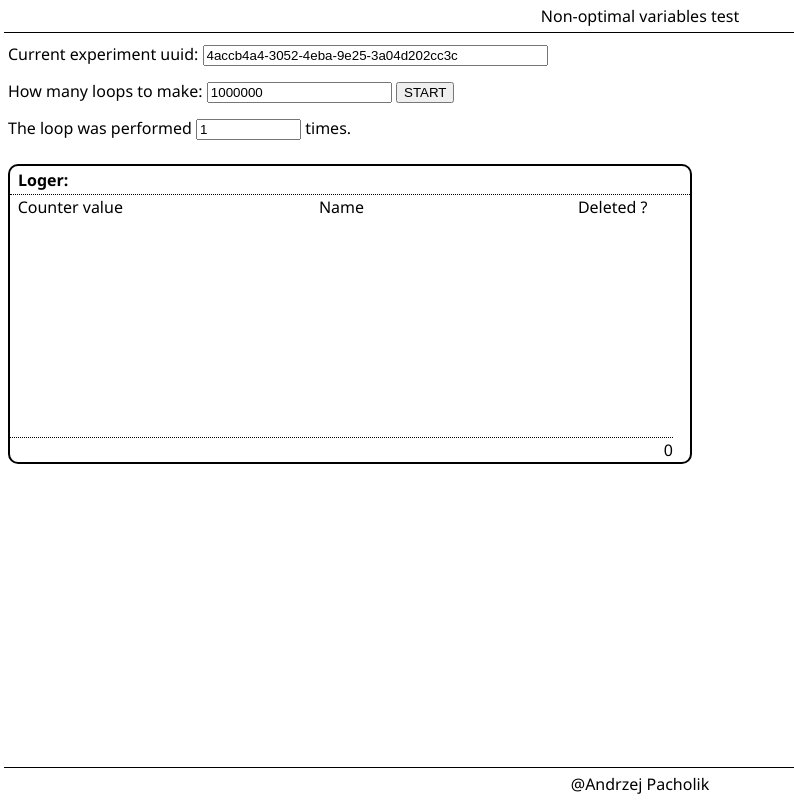
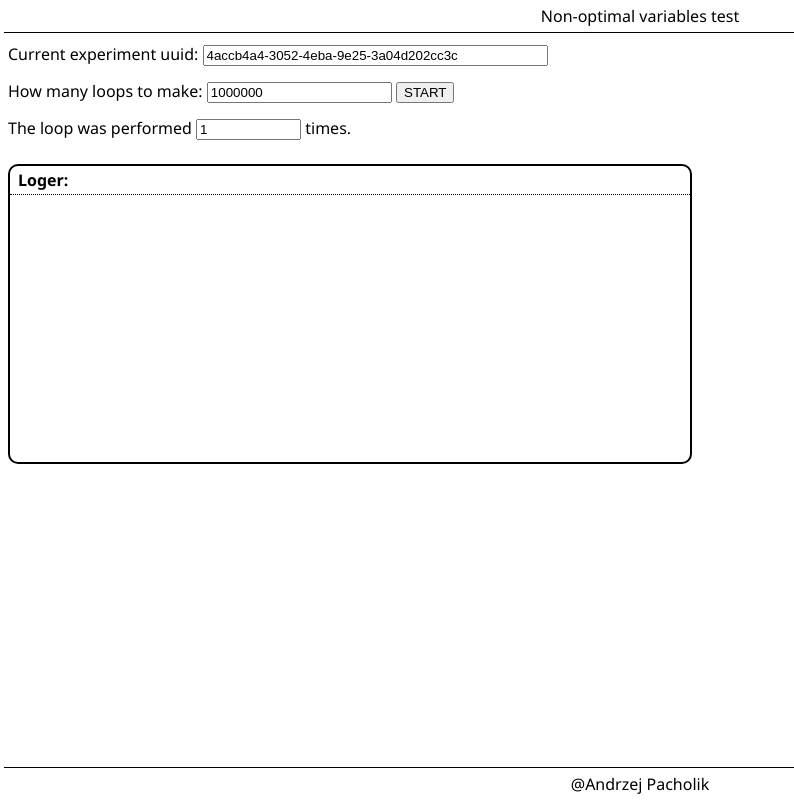
Before and after one commit to apacholik/non-optimal_variables, a React (Create React App) app: page / in a window 1280 px wide. Shown: the whole page, without its empty margins (0-794 px from the left). Built offline with nearby package versions, Linux system fonts and the light colour scheme.

Commit message:
Change log and LogerBox

```diff
--- a/src/LogerBox.js
+++ b/src/LogerBox.js
@@ -1,48 +1,45 @@
 import "./styles_LogerBox.css";
-import { useEffect } from "react";
+// import { useEffect } from "react";
 import { LOGER_ID } from "./consts";
 
-const moConfig = { attributes: false, childList: true, subtree: false };
-const scrollToLastElement = (mutationsList) => {
-  const mutation = mutationsList.at(-1);
-  const $lastElement = mutation.target.lastChild;
+// const moConfig = { attributes: false, childList: true, subtree: false };
+// const scrollToLastElement = (mutationsList) => {
+//   const mutation = mutationsList.at(-1);
+//   const $lastElement = mutation.target.lastChild;
 
-  if ($lastElement) {
-    $lastElement.scrollIntoView({
-      behavior: "auto"
-    });
-  }
-};
+//   if ($lastElement) {
+//     $lastElement.scrollIntoView({
+//       behavior: "auto"
+//     });
+//   }
+// };
 
-const domObserver = new MutationObserver(scrollToLastElement);
+// const domObserver = new MutationObserver(scrollToLastElement);
 
 const LogerBox = () => {
-  useEffect(() => {
-    domObserver.observe(document.getElementById(LOGER_ID), moConfig);
+  // useEffect(() => {
+  //   const x= document.getElementById(LOGER_ID);
 
-    return () => {
-      domObserver.disconnect();
-    };
-  }, []);
+  //   if (!x) {
+  //     return;
+  //   }
+
+  //   domObserver.observe(x, moConfig);
+
+  //   return () => {
+  //     domObserver.disconnect();
+  //   };
+  // }, []);
 
   return (
     <section className="logerBox">
       <header>Loger:</header>
-      <table>
-        <thead>
-          <tr>
-            <th>Counter value</th>
-            <th>Name</th>
-            <th>Deleted ?</th>
-          </tr>
-        </thead>
-        <tbody id={LOGER_ID} data-deleted="0"></tbody>
-        <tfoot>
-          <tr>
-            <td id="countDeleted">0</td>
-          </tr>
-        </tfoot>
-      </table>
+      <div id={LOGER_ID}>
+        {/* <div id="exId_1">
+          <div className="measure"></div>
+          <div className="label-y">c66ef1c3-ce12-41b5-a588-8aaeba715b31</div>
+        </div> */}
+      </div>
     </section>
   );
 };
--- a/src/NonOptimalVariables.js
+++ b/src/NonOptimalVariables.js
@@ -31,12 +31,10 @@ const NonOptimalVariables = () => {
   });
 
   const startExperiment = () => {
-    const $loger = document.getElementById(LOGER_ID);
-    $loger.innerHTML = "";
-    $loger.dataset.created = 0;
-    $loger.dataset.deleted = 0;
-    $loger.dataset.exId = uuid();
-    uuidRef.current = $loger.dataset.exId;
+    // const $loger = document.getElementById(LOGER_ID);
+    // $loger.innerHTML = "";
+    uuidRef.current = uuid();
+    // $loger.dataset.exId = uuidRef.current
 
     setCounter(1);
     setIsDo(true);
--- a/src/log.js
+++ b/src/log.js
@@ -1,85 +1,124 @@
 import { LOGER_ID, DELETE_VAR } from "./consts";
 import { format } from "date-fns";
 
-const idxRowMaper = {
-  no: 1,
-  title: 2,
-  isDeleted: 3
-};
+export const logerStateManager = (() => {
+  const state = {
+    // exUUID: {
+    //   count: {
+    //     total: 3,
+    //     fOrV: 2,
+    //     otherFOrV: 1,
+    //   },
+    //   values: [
+    //     {
+    //       name: "fOrV",
+    //       renderNo: 1,
+    //     },
+    //     {
+    //       name: "fOrV",
+    //       renderNo: 2,
+    //     },
+    //     {
+    //       name: "otherFOrV",
+    //       renderNo: 1,
+    //     },
+    //   ],
+    //   element: document.createElement("div")
+    // },
+  };
 
-function bumpSup($cell) {
-  const $sup = $cell.querySelector("sup");
-  if ($sup) {
-    const count = Number($sup.innerHTML.match(/[0-9]*/));
-    $sup.innerText = `${count + 1}`;
-  } else {
-    $cell.innerHTML = `X<sup>1<sup>`;
-  }
-}
+  const syncExElements = () => {
+    const $loger = document.getElementById(LOGER_ID);
+    if ($loger) {
+      Object.values(state).forEach((partOfState) => {
+        if (!$loger.querySelector(partOfState.element.id)) {
+          $loger.appendChild(partOfState.element);
+        }
+      });
+    }
+  };
+
+  const createIfNo = (exUUID, expectedCount = null) => {
+    if (!state[exUUID]) {
+      const $exElement = document.createElement("div");
+      $exElement.id = `#ex_${exUUID}`;
+      $exElement.innerHTML = `
+        <div class="measure"><div style="height: 0%"></div></div>
+          <div title="${exUUID}" class="label-y">${exUUID}</div>
+      `;
+
+      state[exUUID] = {
+        count: {
+          total: 0
+        },
+        expectedCount,
+        values: [],
+        element: $exElement
+      };
+
+      syncExElements();
+    }
+  };
+
+  window.APgetState = () => state;
+
+  return {
+    create: createIfNo,
+    add: (exUUID, obj) => {
+      createIfNo(exUUID);
+
+      const partOfState = state[exUUID];
+
+      partOfState.values.push(obj);
+      if (!partOfState.count[obj.name]) {
+        partOfState.count[obj.name] = 1;
+      } else {
+        partOfState.count[obj.name] += 1;
+      }
+
+      partOfState.count.total += 1;
+
+      const $measure = partOfState.element.querySelector(".measure");
+      $measure.children[0].style.height = `${
+        (partOfState.count.total / partOfState.expectedCount) | 1
+      }%`;
+    },
+    count: (exUUID) => {
+      return state[exUUID].count;
+    }
+  };
+})();
 
 function log({ created, title, type, no, experimentId }) {
-  const $loger = document.getElementById(LOGER_ID);
+  // console.table([
+  //   format(created, "HH:mm:ss.SSS"),
+  //   experimentId,
+  //   type,
+  //   no,
+  //   title
+  // ]);
 
-  console.table([
-    format(created, "HH:mm:ss.SSS"),
-    experimentId,
-    type,
-    no,
-    title
-  ]);
+  logerStateManager.add(experimentId, {
+    name: title,
+    renderNo: no
+  });
 
-  if ($loger) {
-    const currentExId = $loger.dataset.exId;
+  // const $loger = document.getElementById(LOGER_ID);
+  // const exElementId = `#ex_${experimentId}`;
+  // console.log("loger!", $loger);
+  // if ($loger) {
+  // const x = $loger.querySelector(exElementId);
 
-    if (currentExId !== experimentId) {
-      console.info(`Old experiment is a live! ${experimentId}`);
-      return;
-    }
-
-    const id = `${title}_${no}_${experimentId}`;
-    let $row = $loger.querySelector(`#${id}`);
-
-    if ($row) {
-      switch (type) {
-        case DELETE_VAR: {
-          const $cell = $row.querySelector(
-            `td:nth-child(${idxRowMaper.isDeleted})`
-          );
-          if ($cell.innerHTML === "-") {
-            $loger.dataset.deleted = Number($loger.dataset.deleted) + 1;
-            $cell.innerHTML = "X";
-          } else {
-            bumpSup($cell);
-          }
-          break;
-        }
-        default:
-          console.error("Loger: Unsuported type!");
-      }
-    } else {
-      $row = document.createElement("tr");
-      $row.id = id;
-      $row.innerHTML = `
-        <td>${no}</td>
-        <td>${title}</td>
-        <td>${DELETE_VAR === type ? "X" : "-"}</td>
-      `;
-      $loger.appendChild($row);
-
-      if (DELETE_VAR === type) {
-        $loger.dataset.deleted = Number($loger.dataset.deleted) + 1;
-      }
-    }
-
-    const $deleted = document.getElementById("countDeleted");
-    $deleted.innerText = $loger.dataset.deleted;
-  }
-  // else {
-  // const message = `[${format(
-  //   created,
-  //   "HH:mm:ss.SSS"
-  // )}] ${type} #${no} ${title}`;
-  // console.info("Loger element isn'n created yet. Message:", message);
+  // if (x) {
+  // } else {
+  //   const $exElement = document.createElement("div");
+  //   $exElement.id = exElementId;
+  //   $exElement.innerHTML = `
+  //   <div class="measure"><div style="height: 30%"></div></div>
+  //     <div title="${experimentId}" class="label-y">${experimentId}</div>
+  //   `;
+  //   $loger.appendChild($exElement);
+  // }
   // }
 }
 
--- a/src/styles_LogerBox.css
+++ b/src/styles_LogerBox.css
@@ -18,63 +18,48 @@
   font-weight: 600;
 }
 
-table {
-  width: 100%;
-  height: 100%;
+#LOGER_ID {
+  display: flex;
+  flex-direction: row;
+  flex-wrap: nowrap;
+  flex-grow: 1;
+}
+
+#LOGER_ID > * {
+  width: 1.5em;
+
   display: flex;
   flex-direction: column;
 }
 
-tbody > tr,
-thead > tr,
-tfoot > tr {
-  display: grid;
-  grid-template-columns: 2fr 7fr 2fr;
+#LOGER_ID > *:first-child {
+  margin-left: 0.25em;
 }
 
-thead,
-tfoot {
-  display: block;
-  /* distance of scroll */
-  padding-right: 17px;
+.measure {
+  flex-grow: 1;
+  max-height: calc(100% - 5.5em);
+
+  display: flex;
+  flex-direction: column;
+  justify-content: flex-end;
+
+  border-bottom: 2px dotted black;
+  padding-right: 0.25em;
+  margin-bottom: 0.25em;
 }
 
-tbody {
-  display: block;
-  overflow-y: scroll;
-  /* for overflow work */
-  height: 1px;
-  flex-grow: 1;
+.measure > * {
+  background-color: magenta;
+  width: 100%;
 }
 
-td,
-th {
-  padding: 0.25em 0em;
-  text-align: center;
+.label-y {
+  transform-origin: 0.45em 0.5em;
+  transform: rotate(90deg);
+  width: 4.9em;
+  height: 1em;
+  overflow: hidden;
+  text-overflow: clip;
+  font-family: monospace;
 }
-
-tbody td {
-  background-color: wheat;
-  border-radius: 5px;
-  margin: 0.25em;
-}
-
-tfoot > tr {
-  border-top: 1px dotted black;
-  grid-template-areas: ". . dur cre del";
-}
-
-#sumDur {
-  grid-area: dur;
-}
-#countCreated {
-  grid-area: cre;
-}
-#countDeleted {
-  grid-area: del;
-}
-
-sup {
-  vertical-align: super;
-  font-size: 0.75em;
-}
```
